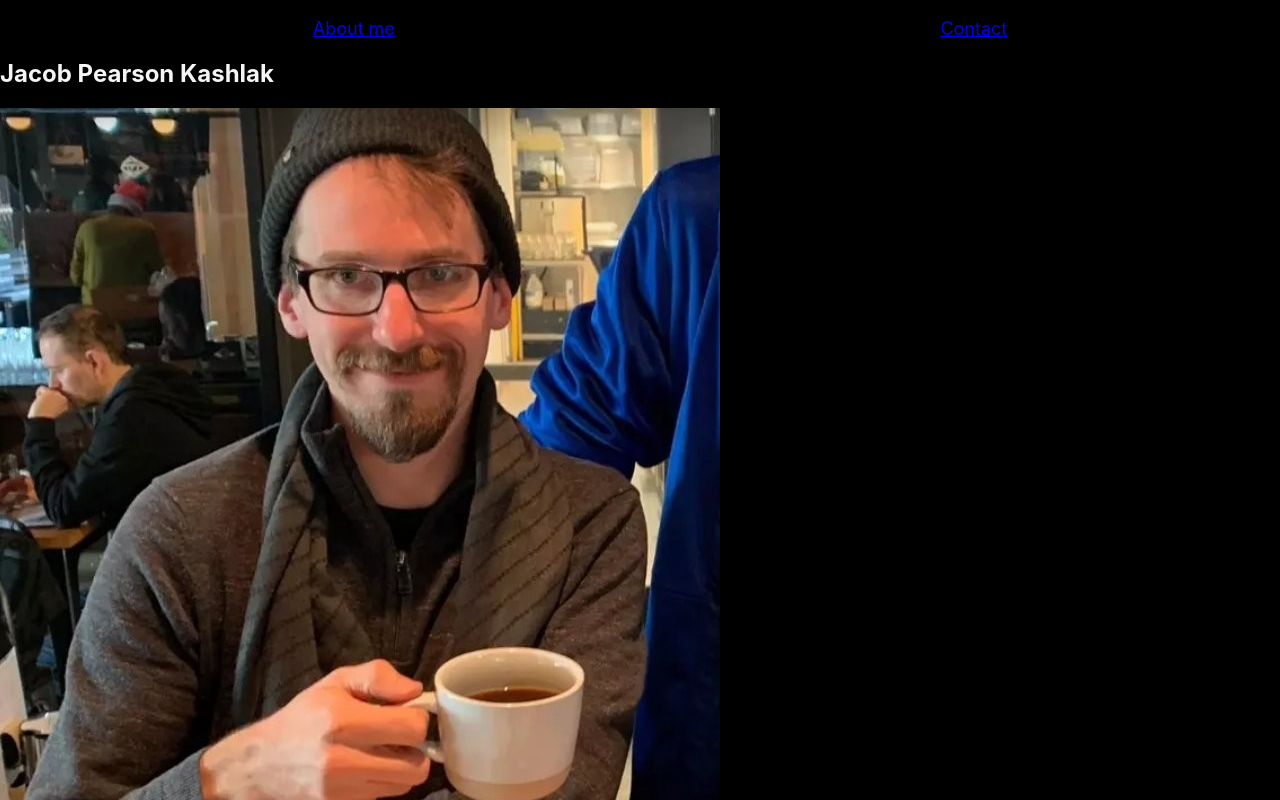
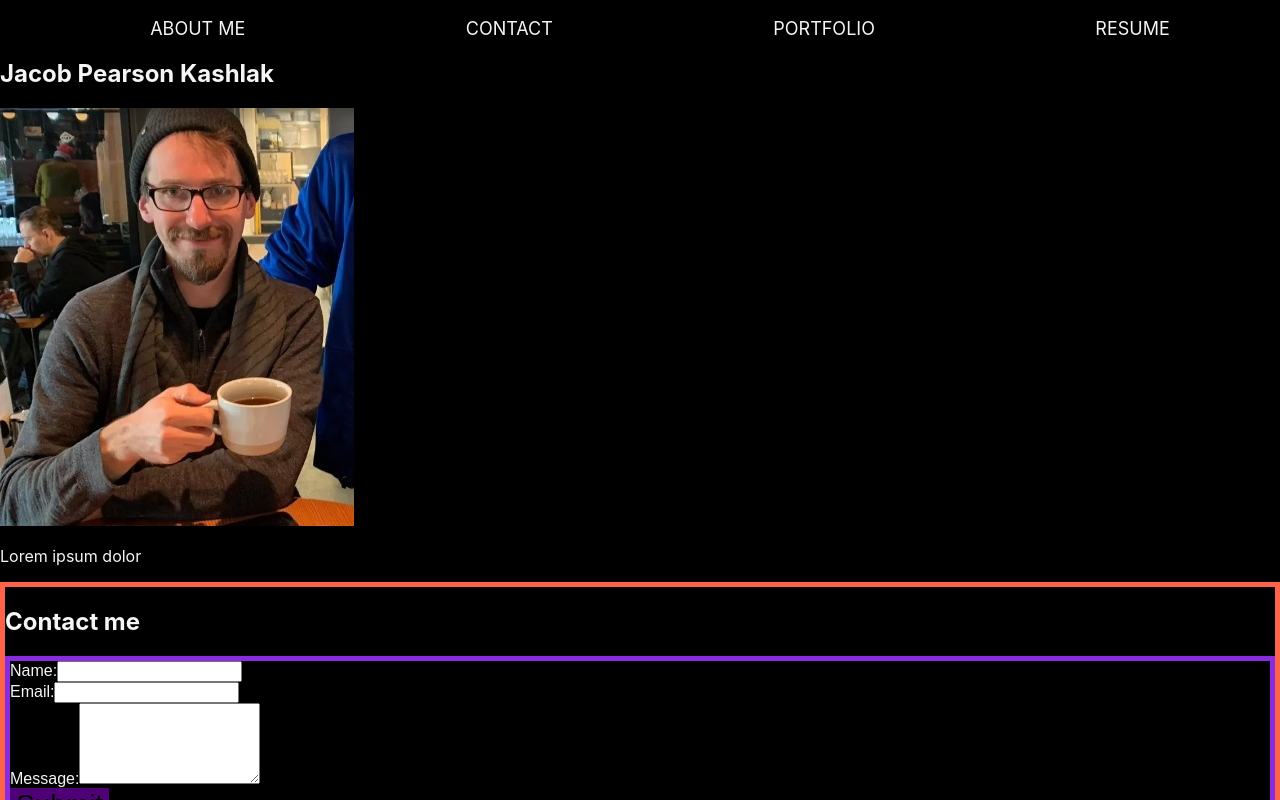
Before and after one commit to JPKashlak/react-portfolio, a React (Create React App) app: page / in a window 1280 px wide. Shown: the top 800 px of the page. Built offline with nearby package versions, Linux system fonts and the light colour scheme.

Commit message:
reworked nav bar and caputed nav data on click

```diff
--- a/src/App.css
+++ b/src/App.css
@@ -8,15 +8,17 @@ ul {
   list-style-type: none;
   font-size: large;
 }
+a {
+  color: hotpink;
+  text-decoration: none;
+  font-weight: bold;
+}
 footer {
   text-align: center;
   color: blueviolet;
   font-weight: bold;
 }
-footer a {
-  color: hotpink;
-  text-decoration: none;
-}
+
 button {
   background-color: rgba(87, 0, 128, 0.925);
   border: none;
--- a/src/App.js
+++ b/src/App.js
@@ -9,9 +9,10 @@ function App() {
   return (
     <div>
       <header>
-        <Nav></Nav>
+
       </header>
       <main>
+        <Nav></Nav>
         <About></About>
         <ContactForm></ContactForm>
       </main>
--- a/src/components/Contact/index.js
+++ b/src/components/Contact/index.js
@@ -19,13 +19,13 @@ function ContactForm() {
     if (e.target.name === 'email') {
       const isValid = validateEmail(e.target.value);
       if (!isValid) {
-        setErrorMessage('Your email is invalid.');
+        setErrorMessage('INVALID EMAIL');
       } else {
         setErrorMessage('');
       }
     } else {
       if (!e.target.value.length) {
-        setErrorMessage(`${e.target.name} is required.`);
+        setErrorMessage(`${e.target.name} IS REQUIRED.`);
       } else {
         setErrorMessage('');
       }
--- a/src/components/Footer/index.js
+++ b/src/components/Footer/index.js
@@ -6,13 +6,13 @@ function Footer() {
             <p>REACH OUT </p>
             <ul id="footer-links">
                 <li>
-                    <a href="https://github.com/JPKashlak">GITHUB</a>
+                    <a href="https://github.com/JPKashlak" target="_blank" rel="noopener noreferrer">GITHUB</a>
                 </li>
                 <li>
-                    <a href="https://www.linkedin.com/in/jacob-pearson-kashlak-09216794/">LINKED IN</a>
+                    <a href="https://www.linkedin.com/in/jacob-pearson-kashlak-09216794/" target="_blank" rel="noopener noreferrer">LINKED IN</a>
                 </li>
                 <li>
-                    <a href="https://stackoverflow.com/users/14531631/jpkashlak">STACK OVERFLOW</a>
+                    <a href="https://stackoverflow.com/users/14531631/jpkashlak" target="_blank" rel="noopener noreferrer">STACK OVERFLOW</a>
                 </li>
             </ul>
         </footer>
--- a/src/components/Nav/index.js
+++ b/src/components/Nav/index.js
@@ -1,20 +1,46 @@
 import React from 'react';
 
+function tabSelected(name) {
+    console.log(`${name} clicked`)
+  }
+
 function Nav() {
-    return(
-        <section>
-            <nav>
+    const tabs = [
+        {
+            name: "ABOUT ME",
+            description: "Info about the developer."
+        },
+        {
+            name: "CONTACT",
+            description: "How to reach the developer."
+        },
+        {
+            name: "PORTFOLIO",
+            description: "A sample of the developer's work."
+        },
+        {
+            name: "RESUME",
+            description: "A downloadable resume."
+        }
+    ]
+  return (
+    <header>
+        <nav>
             <ul className="flex-row">
-                <li className="mx-2">
-                    <a href="#about">About me</a>
-                </li>
-                <li>
-                    <a href="#contact">Contact</a>
-                </li>
-                </ul>
-            </nav>
-        </section>
-    )
+                {tabs.map((tab) => (
+                    <li
+                    className="mx-1"
+                    key={tab.name}
+                    >
+                        <span onClick={() => tabSelected(tab.name)}>
+                            {tab.name}
+                        </span>
+                    </li>
+                ))}
+            </ul>
+        </nav>
+    </header>
+  );
 }
 
 export default Nav;
```
Also changed, not shown: src/assets/images/portrait.jpeg.
